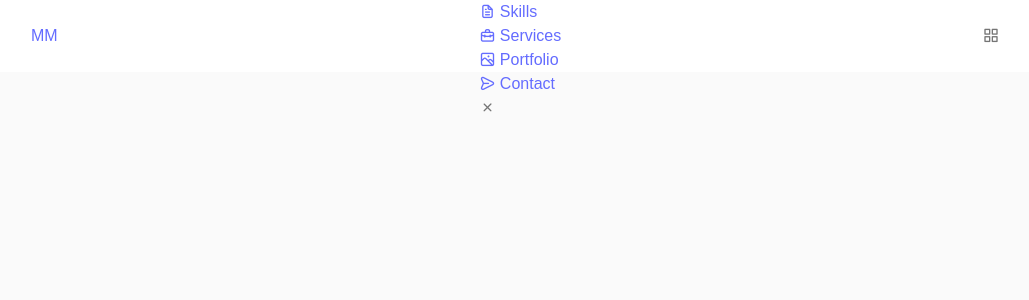
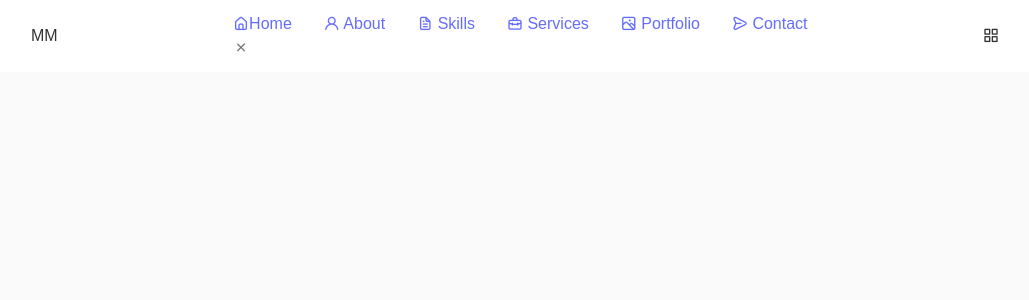
Before and after one commit to martinmorondo/portfolio-con-react, a React (Vite) app: page / in a window 1280 px wide. Shown: the top 300 px of the page, without its empty margins (125-1154 px from the left). Built offline with nearby package versions, Linux system fonts and the light colour scheme.

Commit message:
add new styles  to the nav-logo, nav-toggle and nav-list classes

```diff
--- a/src/components/header/Header.jsx
+++ b/src/components/header/Header.jsx
@@ -8,7 +8,7 @@ const Header = () => {
         <a href = "index.html" className='nav-logo'>MM</a>
 
         <div className='nav-menu'>
-          <ul className='nav-list-grid'>
+          <ul className='nav-list grid'>
             <li className='nav-item'>
               <a href = "#home" className='nav-link'>
                 <i className='uil uil-estate nav-icon'></i>Home
--- a/src/components/header/header.css
+++ b/src/components/header/header.css
@@ -14,3 +14,14 @@
     align-items: center;
     column-gap: 1rem;
 }
+
+.nav-logo,
+.nav-toggle {
+    color: var(--title-color);
+    font-weight: var(--font-medium);
+}
+
+.nav-list {
+    display: flex;
+    column-gap: 2rem;
+}
```
